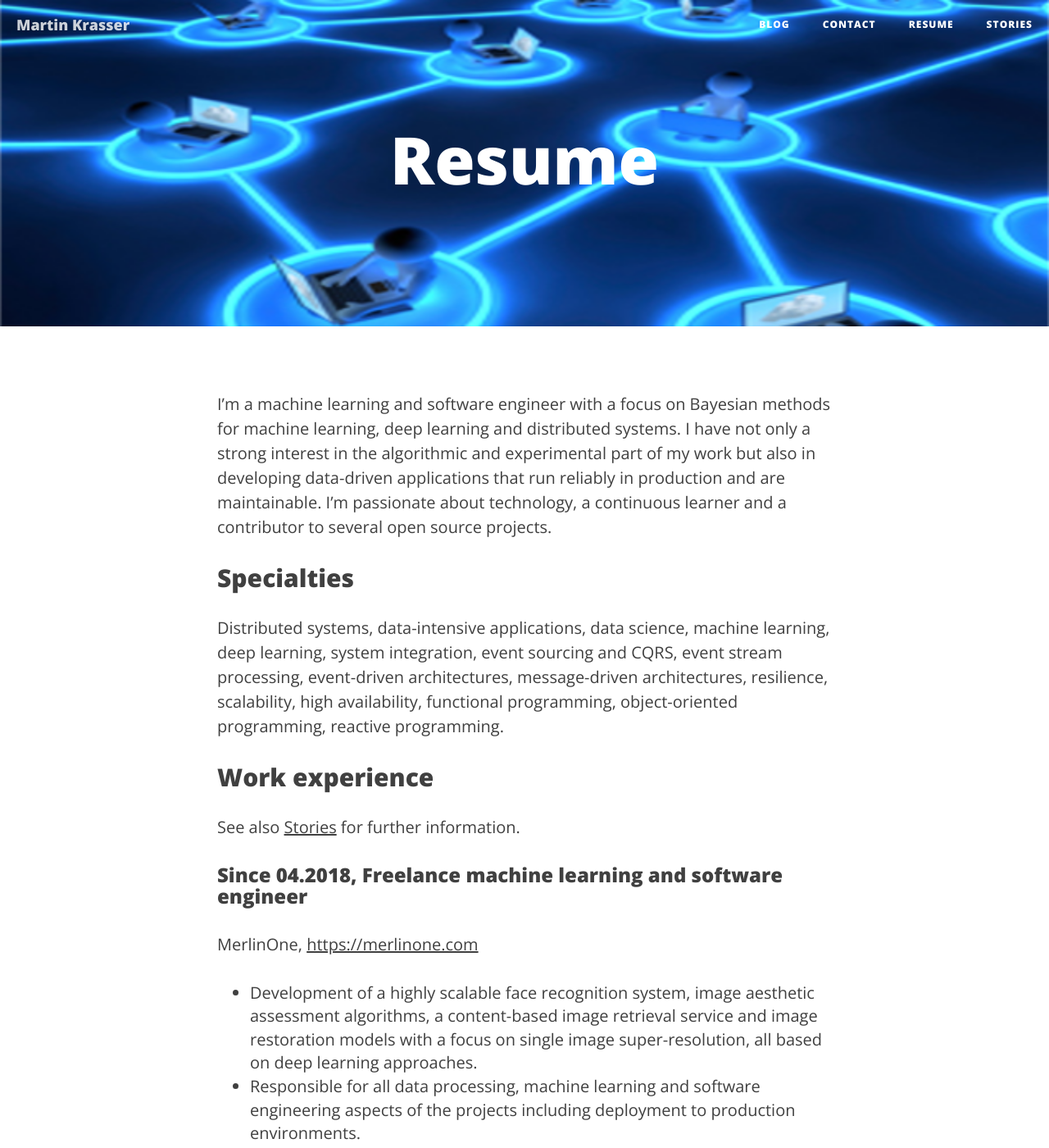
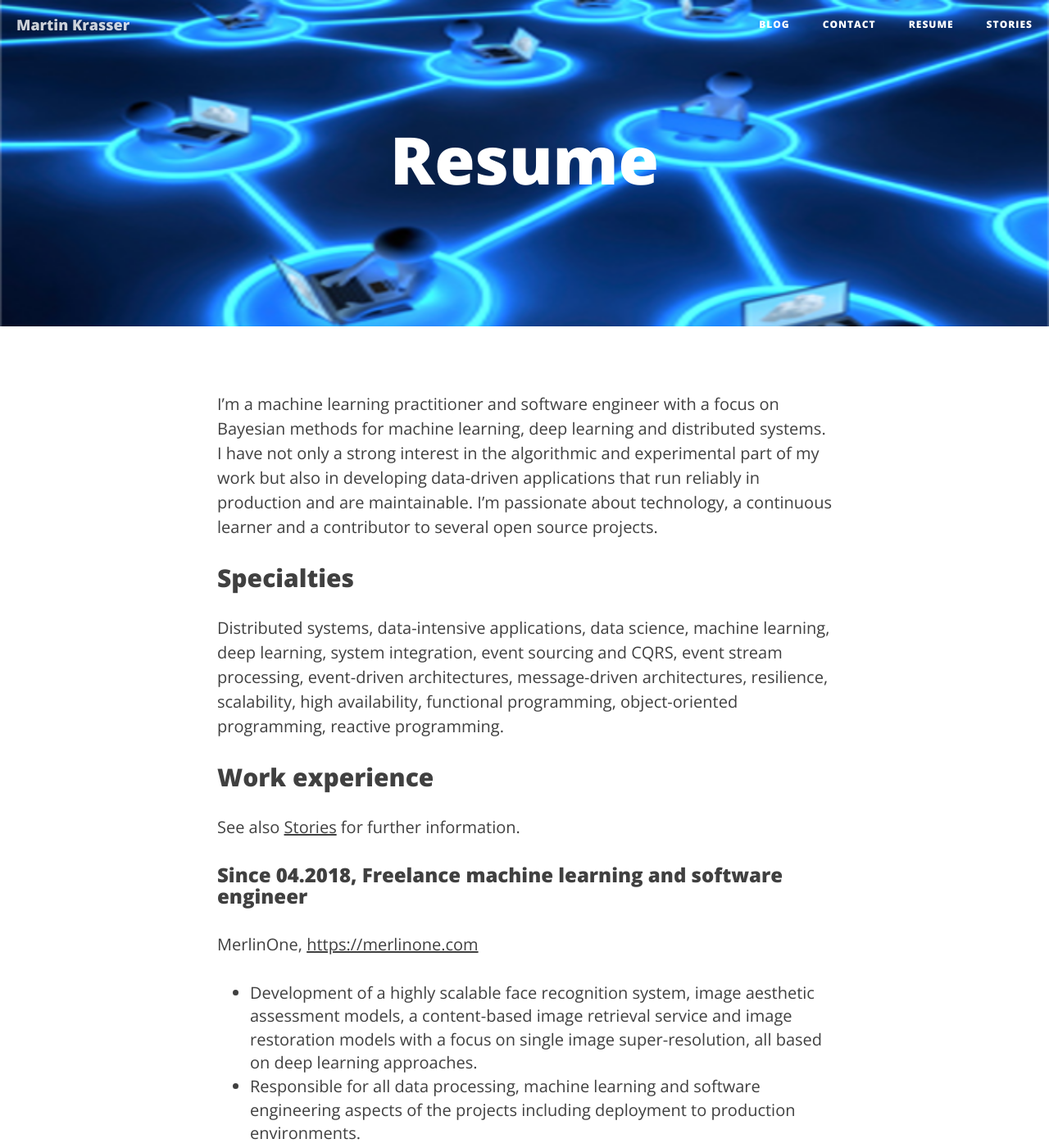
Before and after one commit to krasserm/krasserm.github.io, a Jekyll site: the page built from resume.md, in a window 1280 px wide and 1400 px high. Shown: the whole window at 82% size. Built offline with Jekyll 4.4.1, drawn with Linux system fonts in a browser that asks for light colours.

Commit message:
Minor edit

```diff
--- a/resume.md
+++ b/resume.md
@@ -4,8 +4,8 @@ title: "Resume"
 header-img: "img/distributed.png"
 ---
 
-I'm a machine learning and software engineer with a focus on Bayesian methods for machine learning, deep learning and
-distributed systems. I have not only a strong interest in the algorithmic and experimental part of my work but also in
+I'm a machine learning practitioner and software engineer with a focus on Bayesian methods for machine learning, deep learning
+and distributed systems. I have not only a strong interest in the algorithmic and experimental part of my work but also in
 developing data-driven applications that run reliably in production and are maintainable. I'm passionate about technology,
 a continuous learner and a contributor to several open source projects.
 
@@ -36,7 +36,7 @@ See also [Stories](/stories/) for further information.
 
 MerlinOne, [https://merlinone.com](https://merlinone.com)
 
-- Development of a highly scalable face recognition system, image aesthetic assessment algorithms, a content-based image
+- Development of a highly scalable face recognition system, image aesthetic assessment models, a content-based image
   retrieval service and image restoration models with a focus on single image super-resolution, all based on deep learning
   approaches.
 - Responsible for all data processing, machine learning and software engineering aspects of the projects including deployment
```
